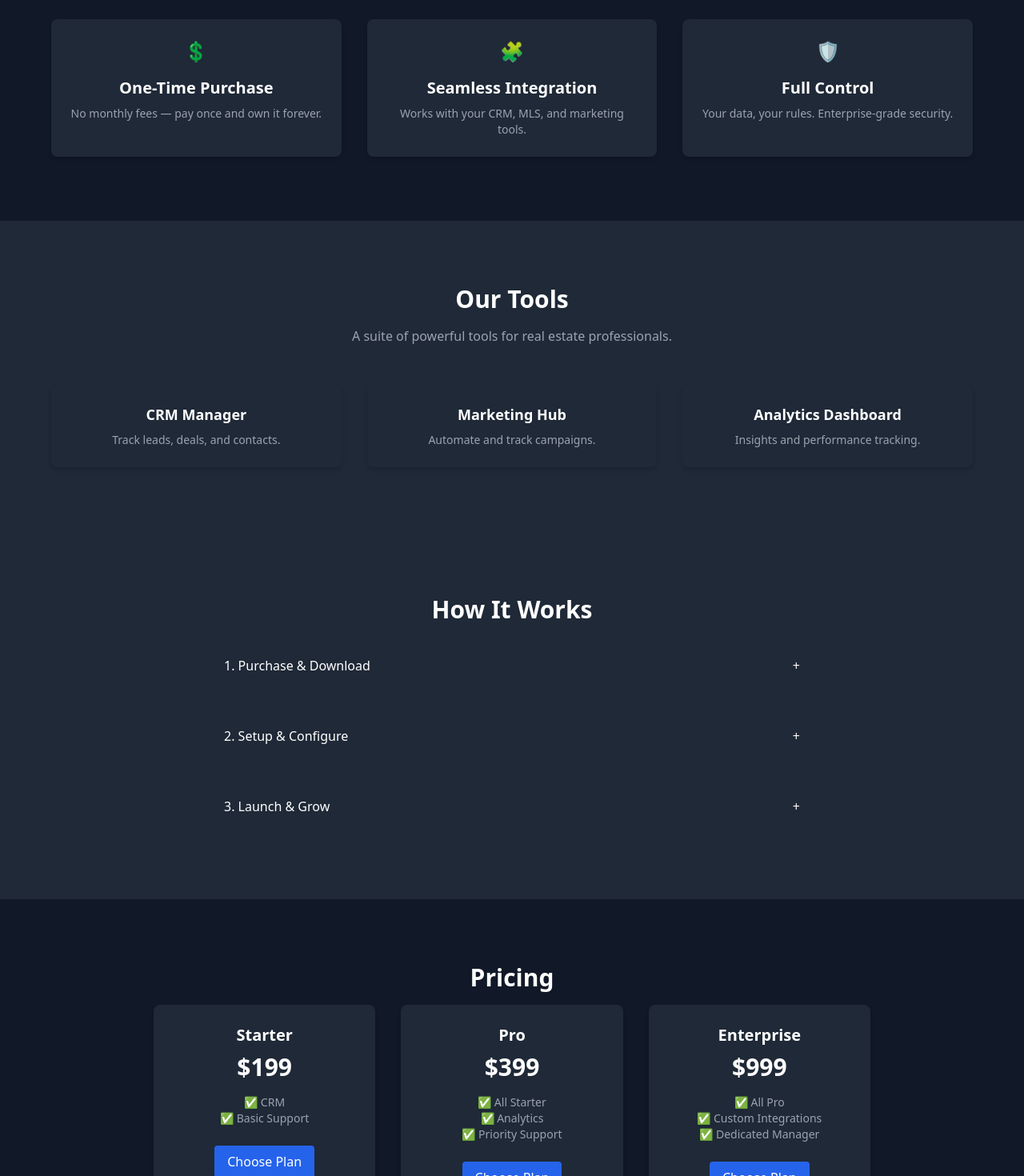
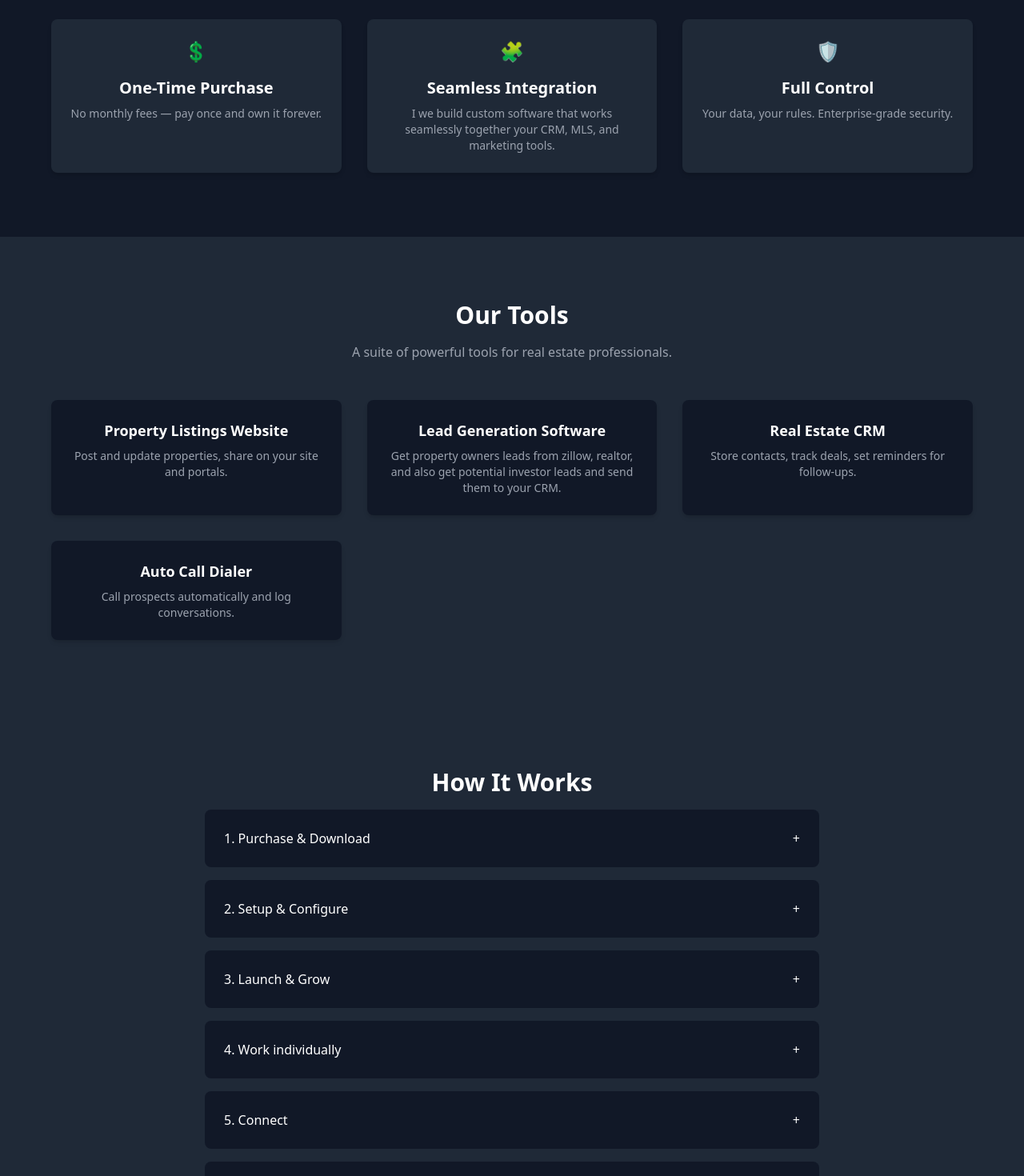
Before and after one commit to Pauly-2002/real-estate-services, a React (Create React App) app: page / in a window 1280 px wide. Shown: the part 980-2450 px from the top of the page at 80% size. Built offline with nearby package versions, Linux system fonts and the light colour scheme.

Commit message:
second commit

```diff
--- a/src/LandingPage.jsx
+++ b/src/LandingPage.jsx
@@ -69,12 +69,18 @@ export default function LandingPage() {
           One-Time Purchase. Connect Tools Later. Total Control.
         </p>
         <div className="flex space-x-4">
-          <button className="bg-blue-600 hover:bg-blue-700 text-white px-6 py-3 rounded font-medium">
+          <a
+            href="mailto:archolink@gmail.com?subject=I%20want%20to%20Get%20Started%20with%20ArchoLink&body=Hello%20ArchoLink%20Team,%0D%0A%0D%0AI%20am%20interested%20in%20getting%20started.%20Please%20send%20me%20more%20details."
+            className="bg-blue-600 hover:bg-blue-700 text-white px-6 py-3 rounded font-medium"
+          >
             🚀 Get Started
-          </button>
-          <button className="border border-gray-400 hover:border-white px-6 py-3 rounded font-medium">
+          </a>
+          <a
+            href="mailto:archolink@gmail.com?subject=Book%20a%20Demo%20Request&body=Hello%20ArchoLink%20Team,%0D%0A%0D%0AI%20would%20like%20to%20book%20a%20demo.%20Please%20let%20me%20know%20available%20times."
+            className="border border-gray-400 hover:border-white px-6 py-3 rounded font-medium"
+          >
             📅 Book a Demo
-          </button>
+          </a>
         </div>
       </motion.section>
 
@@ -102,7 +108,7 @@ export default function LandingPage() {
             {
               icon: "🧩",
               title: "Seamless Integration",
-              desc: "Works with your CRM, MLS, and marketing tools.",
+              desc: "I we build custom software that works seamlessly together your CRM, MLS, and marketing tools.",
             },
             {
               icon: "🛡️",
@@ -138,16 +144,26 @@ export default function LandingPage() {
         </p>
         <div className="grid md:grid-cols-3 gap-8 max-w-6xl mx-auto">
           {[
-            { name: "CRM Manager", desc: "Track leads, deals, and contacts." },
-            { name: "Marketing Hub", desc: "Automate and track campaigns." },
             {
-              name: "Analytics Dashboard",
-              desc: "Insights and performance tracking.",
+              name: "Property Listings Website",
+              desc: "Post and update properties, share on your site and portals.",
+            },
+            {
+              name: "Lead Generation Software",
+              desc: "Get property owners leads from zillow, realtor, and also get potential investor leads and send them to your CRM.",
+            },
+            {
+              name: "Real Estate CRM",
+              desc: "Store contacts, track deals, set reminders for follow-ups.",
+            },
+            {
+              name: "Auto Call Dialer",
+              desc: "Call prospects automatically and log conversations.",
             },
           ].map((tool, i) => (
             <motion.div
               key={i}
-              className="bg-gray-800 p-6 rounded-lg shadow-md"
+              className="bg-[#111827] p-6 rounded-lg shadow-md"
               whileHover={{ scale: 1.05 }}
             >
               <h3 className="text-lg font-semibold mb-2">{tool.name}</h3>
@@ -181,8 +197,24 @@ export default function LandingPage() {
               title: "3. Launch & Grow",
               content: "Start using your tools right away.",
             },
+            {
+              title: "4. Work individually",
+              content: "buy only what you need.",
+            },
+            {
+              title: "5. Connect",
+              content: "share data between tools if you want integration.",
+            },
+            {
+              title: "6. Are branded",
+              content: "your name, your logo, your domain.",
+            },
+            {
+              title: "7. Are yours for life",
+              content: "no monthly or yearly fees.",
+            },
           ].map((step, i) => (
-            <div key={i} className="bg-gray-800 rounded-lg">
+            <div key={i} className="bg-[#111827] rounded-lg">
               <button
                 onClick={() => toggleAccordion(i)}
                 className="w-full p-6 flex justify-between items-center"
@@ -222,17 +254,26 @@ export default function LandingPage() {
             {
               plan: "Starter",
               price: "$199",
-              features: ["CRM", "Basic Support"],
+              features: ["Property Listings Website", "Basic Support"],
             },
             {
               plan: "Pro",
               price: "$399",
-              features: ["All Starter", "Analytics", "Priority Support"],
+              features: [
+                "All Starter",
+                "Leads Generation Software",
+                "Priority Support",
+              ],
             },
             {
               plan: "Enterprise",
               price: "$999",
-              features: ["All Pro", "Custom Integrations", "Dedicated Manager"],
+              features: [
+                "All Pro",
+                "CRM",
+                "Seamless Integration",
+                "Dedicated Manager",
+              ],
             },
           ].map((pkg, i) => (
             <motion.div
```
